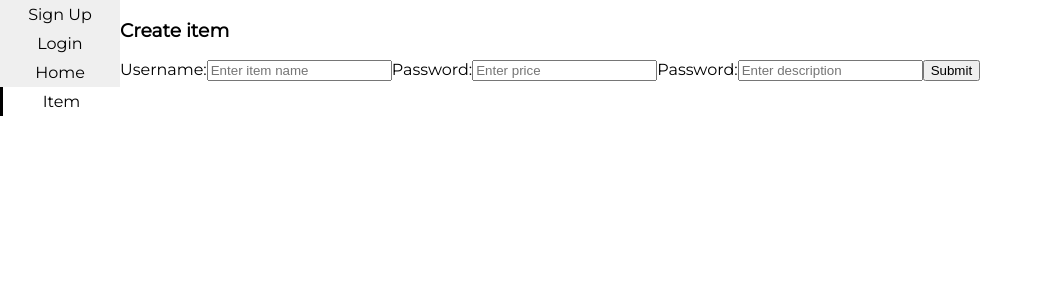
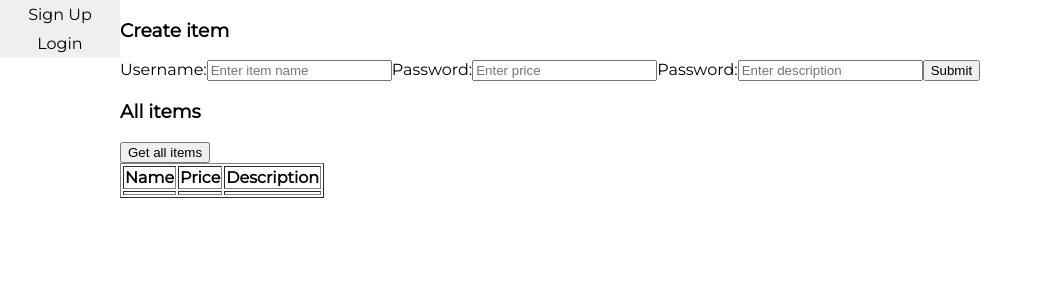
Before and after one commit to cjakabos/portfolio-web, a React (Create React App) app in the folder react-apiview-app/: page /item in a window 1280 px wide. Shown: the top 300 px of the page, without its empty margins (0-1043 px from the left). Built offline with nearby package versions, Linux system fonts and the light colour scheme.

Commit message:
- show only login, if jwt token was not received - upon login use jwt token to create and list items via ecommerce api

```diff
--- a/react-apiview-app/package.json
+++ b/react-apiview-app/package.json
@@ -18,7 +18,8 @@
     "react-router-dom": "^6.2.1",
     "loader-utils": "3.2.1",
     "axios": "^1.2.6",
-    "typescript": "4.8.3"
+    "typescript": "4.8.3",
+    "recoil": "^0.3.1"
   },
   "scripts": {
     "start": "PORT=5001 react-scripts start",
--- a/react-apiview-app/src/App.js
+++ b/react-apiview-app/src/App.js
@@ -8,25 +8,54 @@ import Login from "./pages/Login/Login";
 import Item from "./pages/Item/Item";
 
 import "./styles.css";
-import { Routes, Route, Navigate } from "react-router-dom";
+import { BrowserRouter,Routes, Route, RouteProps, Switch, Navigate } from "react-router-dom";
 import Tabs from "./components/Tabs/Tabs";
 import TabPanel from "./components/TabPanel/TabPanel";
 import { tabLists } from "./data/tab-lists";
+import { tabListsDefault } from "./data/tab-lists-default";
+import { userState } from "./state/userState";
+import {useRecoilValue} from "recoil";
+import {Tab, TabList} from "react-tabs";
 
 export default function App() {
+
+    //const user = useRecoilValue(userState);
+
+    const userToken = sessionStorage.getItem("token")
+
+    if (userToken === null) {
+        console.log(typeof(userToken?.toString()) !== 'undefined');
+        console.log(typeof(userToken?.toString()) !== 'undefined');
+        console.log(typeof(userToken?.toString()) !== 'undefined');
+
+        return (
+            <Tabs tabLists={tabListsDefault}>
+                <Routes>
+                    <Route component={Login} />
+                    <Route path="signup" element={<Stock/>} />
+                    <Route path="login" element={<Login/>} />
+                    <Route path="item" element={<Item/>} />
+                    <Route path="*" element={<Navigate to="signup" />} />
+                </Routes>
+            </Tabs>
+        );
+
+    }
+
     return (
         <Tabs tabLists={tabLists}>
             <Routes>
+                <Route component={Login} />
                 <Route path="signup" element={<Stock/>} />
                 <Route path="login" element={<Login/>} />
-                <Route path="home" element={<Hello/>} />
+                <Route
+                    exact
+                    path="home"
+                    element={<Hello/>}
+                />
                 <Route path="item" element={<Item/>} />
                 <Route path="*" element={<Navigate to="signup" />} />
             </Routes>
         </Tabs>
     );
 }
-
-function activeContent(route) {
-    return <Hello/>
-}
--- /dev/null
+++ b/react-apiview-app/src/Store.ts
@@ -0,0 +1,40 @@
+const NAME = "website";
+export enum STORE_KEY {
+  USERTOKEN = "store.user.token",
+}
+
+interface StoredData {
+  [STORE_KEY.USERTOKEN]: string;
+}
+
+const defaultValues = {
+  [STORE_KEY.USERTOKEN]: "defaultToken",
+};
+
+let storedData: StoredData = { ...defaultValues };
+const storedStringData = localStorage.getItem(NAME);
+if (storedStringData) {
+  try {
+    storedData = { ...defaultValues, ...JSON.parse(storedStringData) };
+  } catch (err) {
+  }
+}
+
+export const Store = {
+  getValue<T>(key: keyof StoredData) {
+    return storedData[key] as unknown as T;
+  },
+
+  setValue<Key extends keyof StoredData>(key: Key, value: StoredData[Key]) {
+    storedData[key] = value;
+
+    try {
+      localStorage.setItem(NAME, JSON.stringify(storedData));
+    } catch (err) {
+    }
+  },
+
+  getStorage() {
+    return storedData;
+  },
+};
--- /dev/null
+++ b/react-apiview-app/src/data/tab-lists-default.ts
@@ -0,0 +1,9 @@
+export type TabListType = {
+    tabKey: string;
+    title: string;
+    route: string;
+};
+export const tabListsDefault = [
+    { tabKey: "signup", title: "Sign Up", route: "Hello2"},
+    { tabKey: "login", title: "Login", route: "Hello"},
+];
--- a/react-apiview-app/src/index.js
+++ b/react-apiview-app/src/index.js
@@ -4,13 +4,17 @@ import './index.css';
 import App from './App';
 import reportWebVitals from './reportWebVitals';
 import {BrowserRouter} from "react-router-dom";
+import { RecoilRoot } from "recoil";
 
 const root = ReactDOM.createRoot(document.getElementById('root'));
 root.render(
     <BrowserRouter>
-        <App />
+        <RecoilRoot>
+            <App />
+        </RecoilRoot>
     </BrowserRouter>
 );
+
 
 // If you want to start measuring performance in your app, pass a function
 // to log results (for example: reportWebVitals(console.log))
--- a/react-apiview-app/src/pages/Item/Item.tsx
+++ b/react-apiview-app/src/pages/Item/Item.tsx
@@ -2,12 +2,14 @@ import React, { FC, useRef, useId, useEffect,useState } from "react";
 import axios from "axios";
 
 const initialValues = {
+    id: "",
     name: "",
     price: "",
     description: "",
 };
 
-export default function Login(this: any) {
+export default function Item(this: any) {
+
 
     const [values, setValues] = useState(initialValues);
     const [Name, setName] = useState("")
@@ -32,7 +34,7 @@ export default function Login(this: any) {
         let axiosConfig = {
             headers: {
                 'Content-Type': 'application/json;charset=UTF-8',
-                'Authorization': localStorage.getItem("token")
+                'Authorization': sessionStorage.getItem("token")
             }
         };
         //setName(JSON.stringify(postData));
@@ -48,6 +50,35 @@ export default function Login(this: any) {
 
 
     };
+
+    const [items, setItems] = useState([initialValues])
+    const [loading, setLoading] = useState(false)
+
+
+    const handleItemFetch = (e: { preventDefault: () => void; }) => {
+        e.preventDefault();
+
+
+        let axiosConfig = {
+            headers: {
+                'Content-Type': 'application/json;charset=UTF-8',
+                'Authorization': sessionStorage.getItem("token")
+            }
+        };
+        //setName(JSON.stringify(postData));
+        axios.get('http://localhost:8099/api/item', axiosConfig)
+            .then((response) => {
+                console.log("RESPONSE RECEIVED: ", response.data);
+                setItems(response.data);
+            })
+            .catch((error) => {
+                console.log("AXIOS ERROR: ", axiosConfig);
+                //setName(error.response);
+            })
+
+
+    };
+
 
     return (
         <section>
@@ -99,7 +130,39 @@ export default function Login(this: any) {
                         <input id="itemButton" type="submit" value="Submit"/>
                     </form>
                 </div>
+                <div>
+                <div className="login-top">
+                    <h1>{("All items")}</h1>
+                </div>
+                    <form onSubmit={handleItemFetch}>
+
+                        <input id="fetchButton" type="submit" value="Get all items"/>
+                    </form>
+                    <div className="Item">
+                        {loading ? (
+                            <div>Loading...</div>
+                        ) : (
+                            <>
+                                <table border={1}>
+                                    <tr>
+                                        <th>Name</th>
+                                        <th>Price</th>
+                                        <th>Description</th>
+                                    </tr>
+                                    {items.map(item => (
+                                        <tr key={item.id}>
+                                            <td>{item.name}</td>
+                                            <td>{item.price}</td>
+                                            <td>{item.description}</td>
+                                        </tr>
+                                    ))}
+                                </table>
+                            </>
+                        )}
+                    </div>
+            </div>
             </article>
         </section>
+
     )
 }
--- a/react-apiview-app/src/pages/Login/Login.tsx
+++ b/react-apiview-app/src/pages/Login/Login.tsx
@@ -1,5 +1,7 @@
 import React, { FC, useRef, useId, useEffect,useState } from "react";
 import axios from "axios";
+import {Store, STORE_KEY} from "../../Store";
+
 
 const initialValues = {
     username: "",
@@ -67,14 +69,17 @@ export default function Login(this: any) {
                 const token  =  response.headers.authorization;
 
                 //set JWT token to local
-                localStorage.setItem("token", token);
+                sessionStorage.setItem("token", token);
 
+                Store.setValue(STORE_KEY.USERTOKEN, token);
+                window.location.reload()
                 //setName(response.data);
             })
             .catch((error) => {
                 console.log("AXIOS ERROR: ", error.response);
                 //setName(error.response);
             })
+
 
 
     };
--- /dev/null
+++ b/react-apiview-app/src/state/userState.ts
@@ -0,0 +1,7 @@
+import { atom } from "recoil";
+import {Store, STORE_KEY} from "../Store";
+
+export const userState = atom<STORE_KEY>({
+    key: "token",
+    default: Store.getValue<STORE_KEY>(STORE_KEY.USERTOKEN)
+});
```
